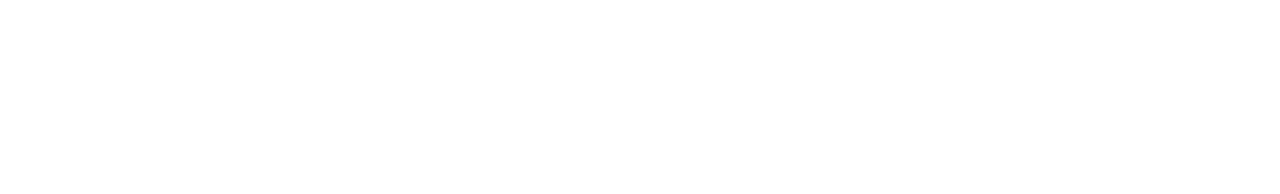
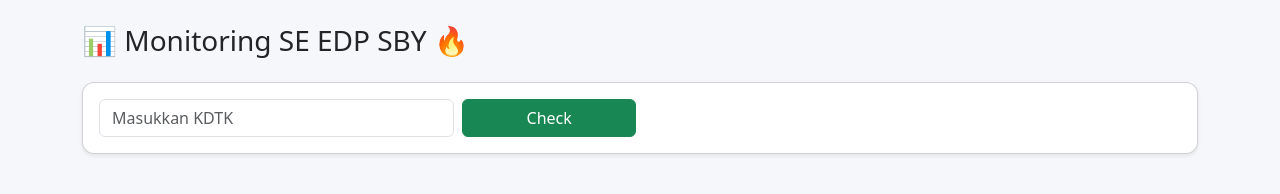
Before and after one commit to Mohammad-Roby/SE-Monitoring, a plain HTML site: page frontend/user.html in a window 1280 px wide. Drawn offline with nearby package versions, Linux system fonts and the light colour scheme.

Commit message:
Update user.html

```diff
--- a/frontend/user.html
+++ b/frontend/user.html
@@ -1,15 +1,60 @@
+<!DOCTYPE html>
+<html>
+<head>
+  <title>Monitoring SE EDP</title>
+
+  <!-- BOOTSTRAP -->
+  <link href="https://cdn.jsdelivr.net/npm/bootstrap@5.3.0/dist/css/bootstrap.min.css" rel="stylesheet">
+
+  <style>
+    body {
+      background: #f5f7fa;
+    }
+    .card {
+      border-radius: 12px;
+    }
+  </style>
+</head>
+
+<body>
+
+<div class="container py-4">
+
+  <h3 class="mb-4">📊 Monitoring SE EDP SBY 🔥</h3>
+
+  <!-- INPUT -->
+  <div class="card p-3 mb-4 shadow-sm">
+    <div class="row g-2">
+      <div class="col-md-4">
+        <input id="kdtk" class="form-control" placeholder="Masukkan KDTK">
+      </div>
+      <div class="col-md-2">
+        <button onclick="check()" class="btn btn-success w-100">Check</button>
+      </div>
+    </div>
+  </div>
+
+  <!-- RESULT -->
+  <div id="result" class="row g-3"></div>
+
+</div>
+
 <script>
 const BASE = "https://cold-haze-26b9.muhammadrooby.workers.dev";
 
+// =======================
+// HELPER
+// =======================
 function toNumber(v){
   if(!v) return 0;
+
   const str = String(v).toLowerCase();
   const match = str.match(/[\d.]+/);
   if(!match) return 0;
 
   let num = parseFloat(match[0]);
 
-  // convert Gbps → Mbps
+  // 🔥 FIX UNIT
   if (str.includes("gb")) num *= 1000;
 
   return num;
@@ -25,17 +70,32 @@
     : '<span class="badge bg-danger">NOK</span>';
 }
 
+// =======================
+// CHECK
+// =======================
 async function check() {
-  const kdtk = document.getElementById("kdtk").value;
+  const kdtk = document.getElementById("kdtk").value.trim();
   const result = document.getElementById("result");
 
-  result.innerHTML = "Loading...";
+  if (!kdtk) {
+    result.innerHTML = `<div class="alert alert-warning">Masukkan KDTK dulu</div>`;
+    return;
+  }
+
+  result.innerHTML = `<div class="text-center">Loading...</div>`;
 
   try {
     const res = await fetch(`${BASE}/check?kdtk=${kdtk}`);
     const data = await res.json();
 
-    if (!Array.isArray(data) || data.length === 0) {
+    console.log("DATA:", data);
+
+    if (!Array.isArray(data)) {
+      result.innerHTML = `<div class="alert alert-danger">Data tidak valid</div>`;
+      return;
+    }
+
+    if (data.length === 0) {
       result.innerHTML = `<div class="alert alert-danger">KDTK tidak ditemukan</div>`;
       return;
     }
@@ -43,6 +103,7 @@
     let html = "";
 
     data.forEach((d, i) => {
+      try {
         const station = `Station ${i+1}`;
 
         const lan = toNumber(d.lan_speed);
@@ -64,14 +125,14 @@
         const m_off = mandiri_off + mti_off;
 
         // ======================
-      // 11 PARAMETER FINAL
+        // 11 PARAMETER
         // ======================
         const rules = [
           { name: "LAN", ok: lan >= 1000 },
           { name: "MYSQL", ok: boot < 2 },
           { name: "CPU", ok: suhu < 80 },
           { name: "BOOT", ok: boot < 4 },
-        { name: "BSOD", ok: !bsod.includes("nok") },
+          { name: "BSOD", ok: !bsod.includes("nok") && !bsod.includes("error") },
           { name: "UPS", ok: ups.includes("terpasang") || ups.includes("ok") },
           { name: "EDC BCA", ok: bca_on > bca_off },
           { name: "MANDIRI", ok: mandiri_on > mandiri_off },
@@ -82,7 +143,7 @@
 
         html += `
           <div class="col-md-4">
-          <div class="card shadow-sm mb-3">
+            <div class="card shadow-sm">
               <div class="card-body">
                 <h5>🖥️ ${station}</h5>
                 <ul class="list-unstyled mb-0">
@@ -94,12 +155,20 @@
             </div>
           </div>
         `;
+
+      } catch (err) {
+        console.error("Error row:", err);
+      }
     });
 
     result.innerHTML = html;
 
   } catch (e) {
-    result.innerHTML = `<div class="alert alert-danger">${e.message}</div>`;
+    console.error(e);
+    result.innerHTML = `<div class="alert alert-danger">ERROR: ${e.message}</div>`;
   }
 }
 </script>
+
+</body>
+</html>
```
Lines whose indentation alone changed are shown as unchanged.
